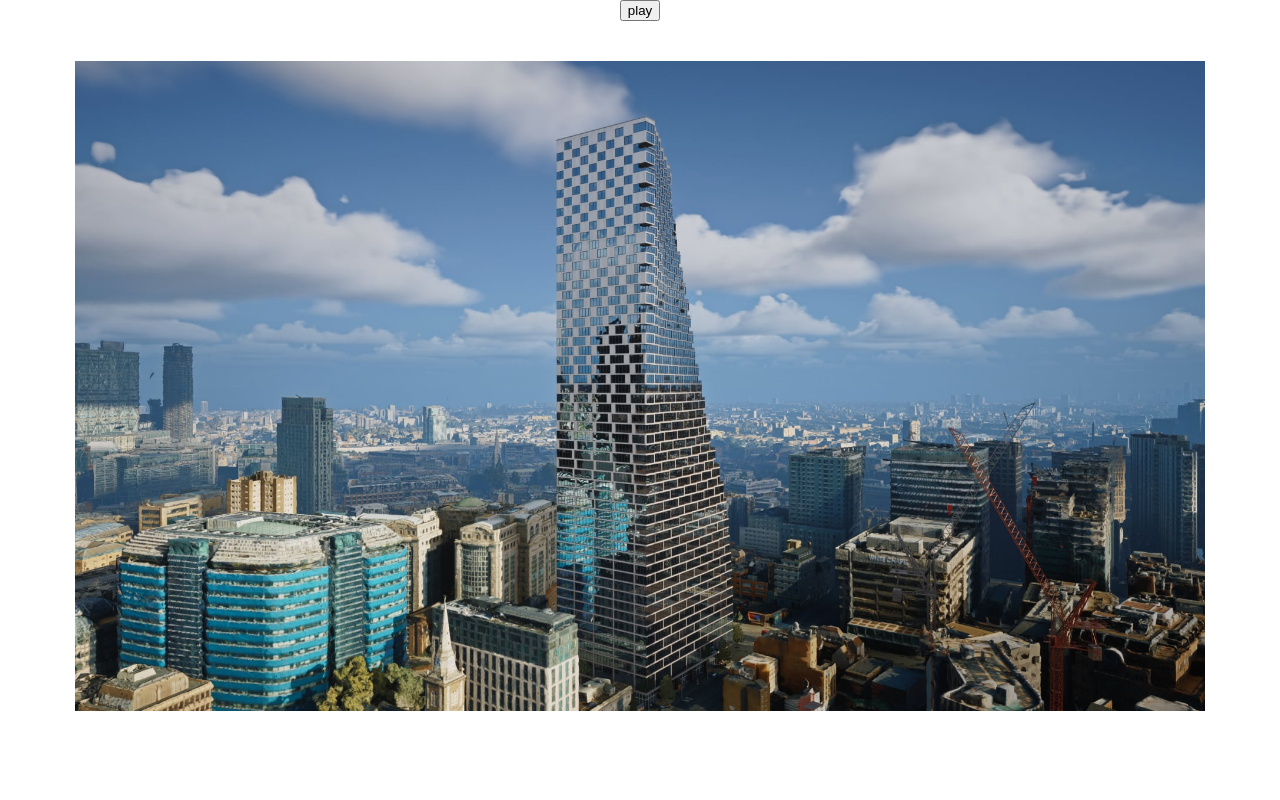
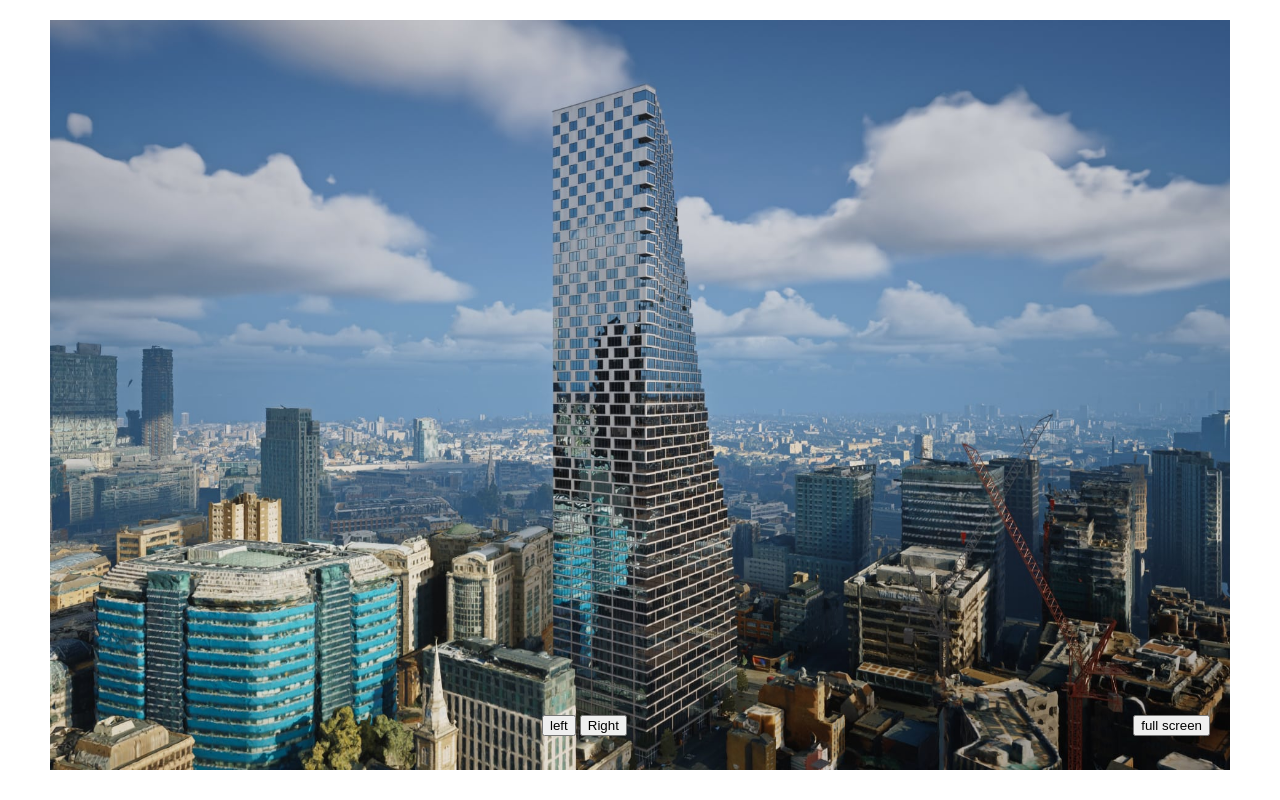
Before and after one commit to BahaaAhmed1990/make-video-tutorial, a plain HTML site: page index.html in a window 1280 px wide. Drawn offline with Linux system fonts and the light colour scheme.

Commit message:
fullscreen mode

```diff
--- a/index.html
+++ b/index.html
@@ -11,10 +11,22 @@
     <div class="loading" id="loader">
       <h1>loading....</h1>
     </div>
-    <div class="controls">
-      <button>play</button>
-    </div>
-    <section class="bg" id="main-back"></section>
+
+    <section id="content">
+      <div class="controls">
+        <div>
+          <button id="left">left</button>
+          <button id="right">Right</button>
+        </div>
+        <button id="full">full screen</button>
+      </div>
+
+      <div class="bg" id="main-back">
+        <img src="./img/Gabriel1.jpg" alt="" class="myImg" />
+      </div>
+
+      <div class="preload-img" id="preload"></div>
+    </section>
     <script src="main.js"></script>
   </body>
 </html>
--- a/main.js
+++ b/main.js
@@ -1,34 +1,65 @@
-const btn = document.querySelector("button");
+const right = document.querySelector("#right");
+const left = document.querySelector("#left");
+const full = document.querySelector("#full");
+const content = document.querySelector("#content");
 const mainBack = document.querySelector("#main-back");
 const loader = document.querySelector("#loader");
+const preload = document.querySelector("#preload");
+const myImg = document.querySelector(".myImg");
 var num = 1;
 
 document.addEventListener("DOMContentLoaded", function () {
-  mainBack.setAttribute(
+  // load all imgs
+  for (let index = 1; index < 16; index++) {
+    let img = document.createElement("img");
+    img.src = `./img/Gabriel${index}.jpg`;
+    preload.append(img);
+  }
+  content.setAttribute(
     "style",
-    `width:${window.innerWidth - 150}px;height:${window.innerHeight - 150}px`
+    `width:${window.innerWidth - 100}px;height:${window.innerHeight - 50}px`
   );
-  mainBack.style.backgroundImage = `url('./img/Gabriel1.jpg')`;
 
-  btn.click();
+  // btn.click();
 
   setTimeout(() => {
-    mainBack.style.backgroundImage = `url('./img/Gabriel1.jpg')`;
+    // mainBack.style.backgroundImage = `url('./img/Gabriel1.jpg')`;
     loader.style.display = "none";
   }, 3000);
 });
 
-btn.addEventListener("click", function () {
-  num = 0;
+right.addEventListener("click", function () {
+  // let num = 1;
   let id = setInterval(frame, 16.6);
 
-  function frame() {
-    if (num === 15) {
+  function frame(params) {
+    console.log(num);
+    if (num >= 15) {
       clearInterval(id);
     } else {
-      console.log(num);
+      myImg.src = `./img/Gabriel${num}.jpg`;
       num++;
-      mainBack.style.backgroundImage = `url('./img/Gabriel${num}.jpg')`;
     }
   }
 });
+
+left.addEventListener("click", function () {
+  // let num = 1;
+  let id = setInterval(frame, 16.6);
+
+  function frame(params) {
+    console.log(num);
+    if (num <= 1) {
+      clearInterval(id);
+    } else {
+      myImg.src = `./img/Gabriel${num}.jpg`;
+      num--;
+    }
+  }
+});
+
+full.addEventListener("click", function () {
+  content.requestFullscreen().then(() => {
+    console.log("full screen");
+  });
+});
--- a/style.css
+++ b/style.css
@@ -2,6 +2,8 @@
 
 html,body{
     margin: 0;
+    padding: 0;
+    overflow: hidden;
 }
 
 .loading{
@@ -18,13 +20,32 @@ html,body{
     align-items: center;
     z-index: 50;
 }
+#content{
+    position: relative;
+    margin: 20px auto;
+}
+.controls{
+    position: absolute;
+    top: 90%;
+    right: 0%;
+    display: flex;
+    justify-content: space-between;
+    padding: 20px;
+    width: 60%;
 
-.controls{
-    display: flex;
-    justify-content: center;padding: 20pxs
 }
 
 .bg{
-    height: 650px;
-    background-size: 100% 100%;margin: 40px auto;
+    width: 100%;
+    height: 100%;
+    /* height: 450px; */
+    /* background-size: 100% 100%; */
+    /* margin: 40px auto; */
 }
+.myImg{
+    width: 100%;
+    height: 100%;
+}
+.preload-img{
+    display: none;
+}
```
